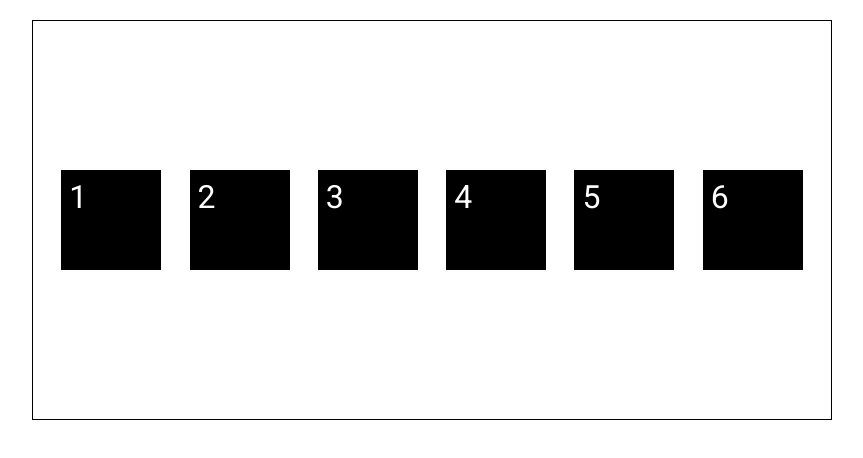
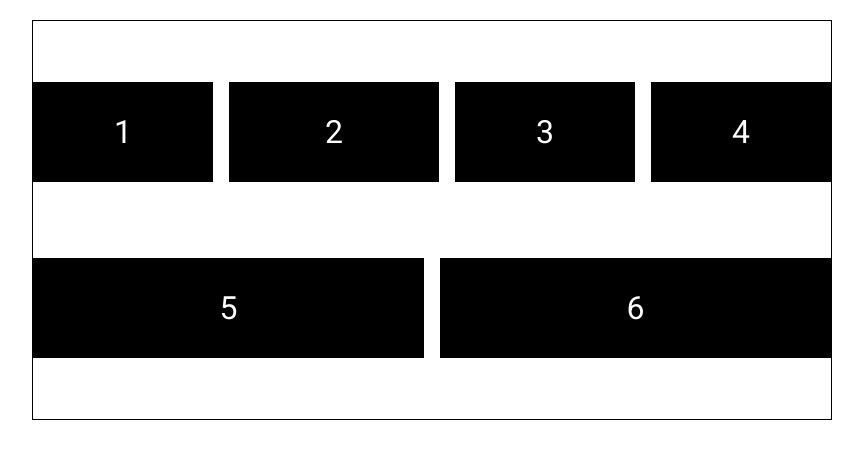
Before and after one commit to astinufi/web-dev-playground, a plain HTML site: page css-basic/flexbox.html in a window 1280 px wide. Shown: the whole page, without its empty margins (208-1071 px from the left). Drawn offline with Linux system fonts and the light colour scheme.

Commit message:
melanjutkan flexbox

```diff
--- a/css-basic/css/flexbox.css
+++ b/css-basic/css/flexbox.css
@@ -19,16 +19,37 @@ body{
     margin-inline: auto;
     border: 1px solid #000;
     display: flex;
-    /* gap: 1rem; */
-    justify-content: space-evenly;
+    gap: 1rem;
+    justify-content: center;
     align-items: center;
+    /* flex-direction: row-reverse;
+    flex-wrap: wrap; */
+    flex-flow: row wrap;
+    align-content: space-evenly;
 }
 
 .box{
-    min-width: 100px;
+    /* min-width: 100px; */
+    /* min-height: 100px; */
     height: 100px;
     background-color: #000;
     color: white;
     font-size: 2rem;
     padding: 0.5rem;
+
+    display: flex;
+    justify-content: center;
+    align-items: center;
+
+    flex: 1 1 150px;
+    /* flex-basis: 250px; */
+    /* flex-grow: 1; */
+    /* flex-shrink: 1; */
 }
+
+.box:nth-child(2){
+    /* flex-grow: 2; */
+    /* flex-shrink: 2; */
+    flex: 2 2 150px;
+    order: 0;
+}
```
